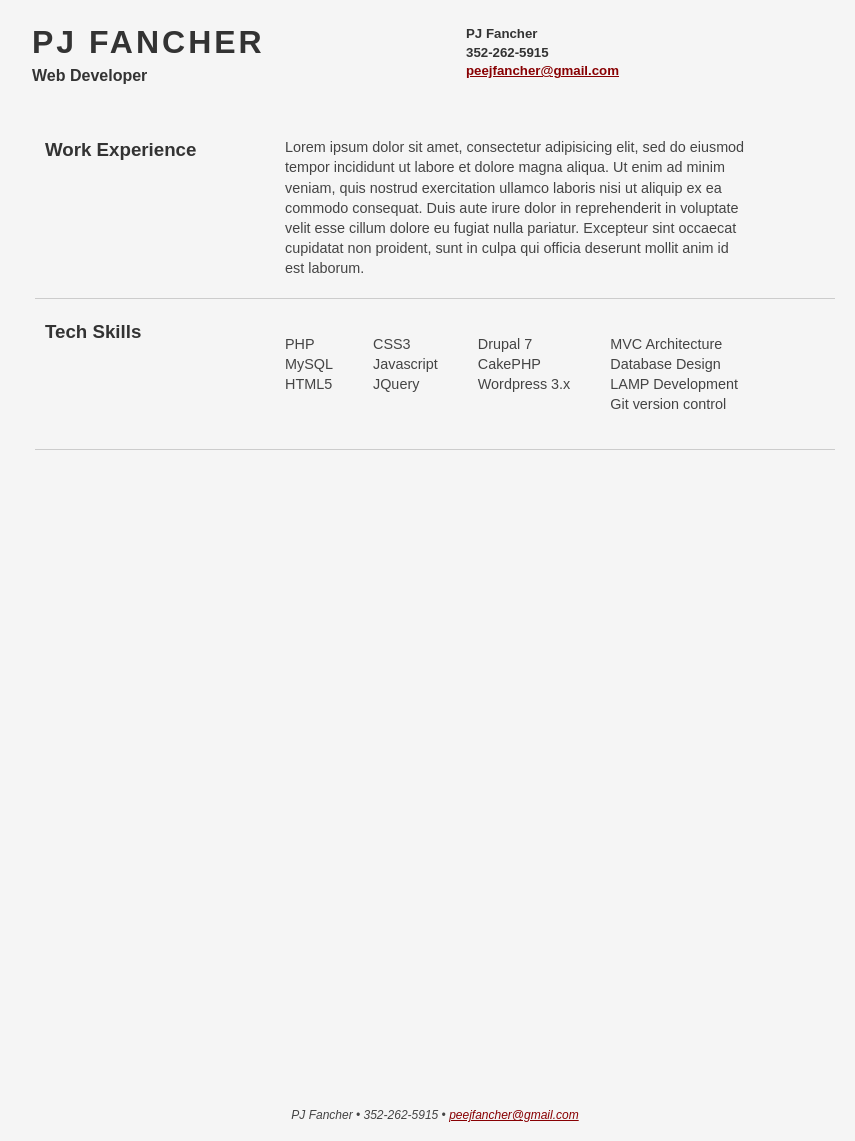
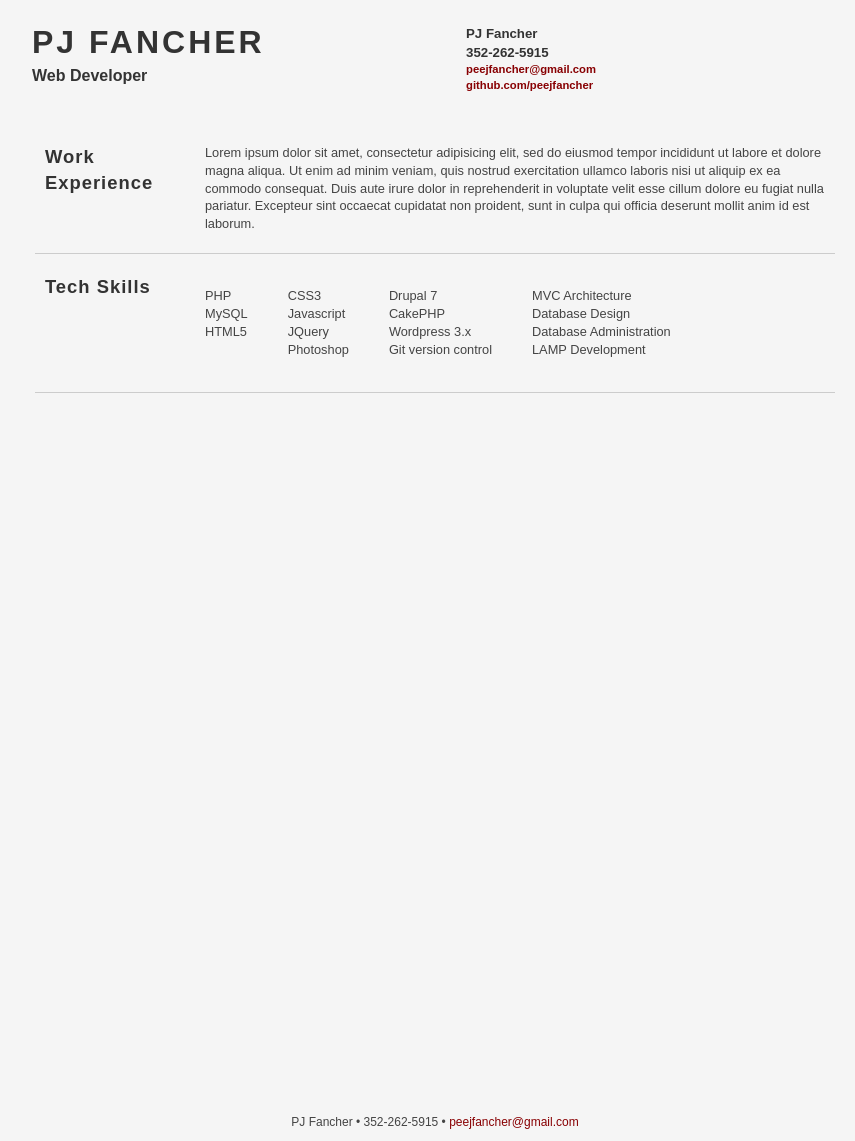
Before and after one commit to pjfancher/pjfancher.com, a PHP site: page / in a window 1280 px wide. Shown: the part 28-1169 px from the top of the page, without its empty margins (205-1060 px from the left). Run offline with PHP 8.4, Linux system fonts and the light colour scheme; some libraries are stand-ins or nearby versions.

Commit message:
CSS updates

```diff
--- a/css/style.css
+++ b/css/style.css
@@ -12,9 +12,9 @@ body { margin: 0; font-size: 1em; line-height: 1.4; color:#444;}
 ::-moz-selection { }
 ::selection {  }
 h1, h2, h3, h4 , h5 ,h6 {margin: 0;padding: 0; color: #333;}
-a { color: #880003; }
-a:visited { color: #880003; }
-a:hover { color: #cc0004; text-decoration: none;}
+a { color: #880003; text-decoration: none;}
+a:visited { color: #880003; text-decoration: none;}
+a:hover { color: #cc0004; text-decoration: underline;}
 a:focus { outline: thin dotted; }
 a:hover, a:active { outline: 0; }
 abbr[title] { border-bottom: 1px dotted; }
@@ -76,6 +76,11 @@ h2{
   font-size: 150%;
 }
 
+h3{
+  letter-spacing: 1px;
+  font-size: 115%;
+}
+
 .main{
   margin-top: 20px;
   border-top: 8px solid #666;
@@ -91,7 +96,7 @@ h2{
 }
 
 .section-content{
-  font-size: 90%;
+  font-size: 80%;
 }
 
 .name, .contact{
@@ -110,6 +115,10 @@ h2{
   margin-top: 5px;
 }
 
+.contact-link{
+  font-size: 85%;
+}
+
 
 .skills{
   float: left;
@@ -122,7 +131,6 @@ ul.first{
 
 .footer{
   font-size: 75%;
-  font-style: italic;
   text-align: center;
   margin-bottom: 10px;
 }
--- a/index.html
+++ b/index.html
@@ -27,9 +27,10 @@
 	   </div>
 	   <div class="contact grid_4">
 	     <h5>
-	       PJ Fancher<br>
-	       352-262-5915<br>
-	       <a href=mailto:peejfancher@gmail.com>peejfancher@gmail.com</a>
+	       <div class="contact-name">PJ Fancher</div>
+	       <div class="contact-number">352-262-5915</div>
+	       <div class="contact-email contact-link"><a href="mailto:peejfancher@gmail.com">peejfancher@gmail.com</a></div>
+	       <div class="contact-github contact-link"><a href="http://www.github.com/peejfancher" target="_blank">github.com/peejfancher</a></div>
 	     </h5>
 	   </div>
    </div>
@@ -39,10 +40,10 @@
     <div class="content">
 
       <div class="section experience">
-        <div class="section-header grid_3">
+        <div class="section-header grid_2">
           <h3>Work Experience</h3>
         </div>
-        <div class="section-content grid_6">
+        <div class="section-content grid_8">
           Lorem ipsum dolor sit amet, consectetur adipisicing elit, sed do eiusmod tempor incididunt ut labore 					et dolore magna aliqua. Ut enim ad minim veniam, quis nostrud exercitation ullamco laboris nisi ut 						aliquip ex ea commodo consequat. Duis aute irure dolor in reprehenderit in voluptate velit esse 							cillum dolore eu fugiat nulla pariatur. Excepteur sint occaecat cupidatat non proident, sunt in culpa 					qui officia deserunt mollit anim id est laborum.
         </div>
         <div class="clear"></div>
@@ -50,10 +51,10 @@
 
 
       <div class="section experience">
-        <div class="section-header grid_3">
+        <div class="section-header grid_2">
           <h3>Tech Skills</h3>
         </div>
-        <div class="section-content grid_6">
+        <div class="section-content grid_8">
           <ul class="skills first">
             <li class="skill">PHP</li>
             <li class="skill">MySQL</li>
@@ -63,17 +64,20 @@
             <li class="skill">CSS3</li>
             <li class="skill">Javascript</li>
             <li class="skill">JQuery</li>
+            <li class="skill">Photoshop</li>
           </ul>
           <ul class="skills">
             <li class="skill">Drupal 7</li>
             <li class="skill">CakePHP</li>
             <li class="skill">Wordpress 3.x</li>
+            <li class="skill">Git version control</li>
           </ul>
           <ul class="skills">
             <li class="skill">MVC Architecture</li>
             <li class="skill">Database Design</li>
+            <li class="skill">Database Administration</li>
             <li class="skill">LAMP Development</li>
-            <li class="skill">Git version control</li>
+
           </ul>
 
         </div>
```
